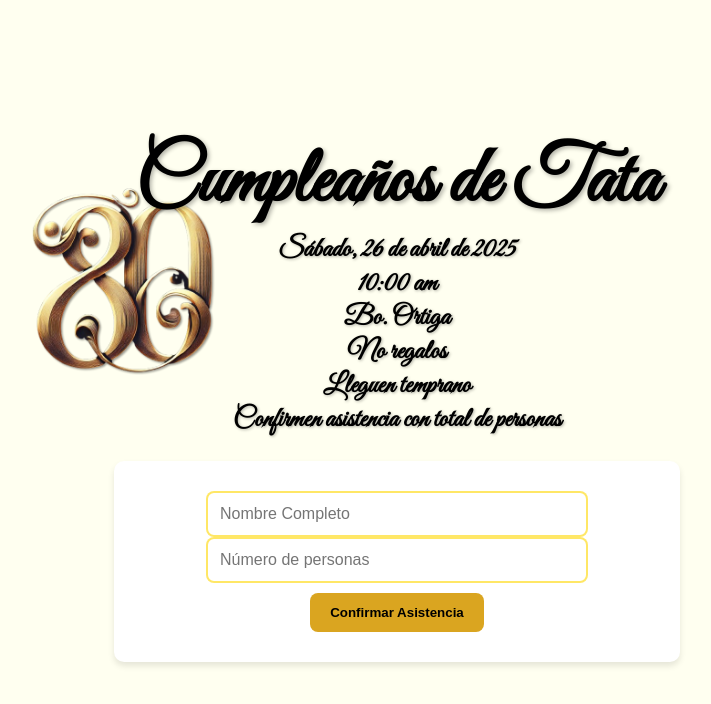
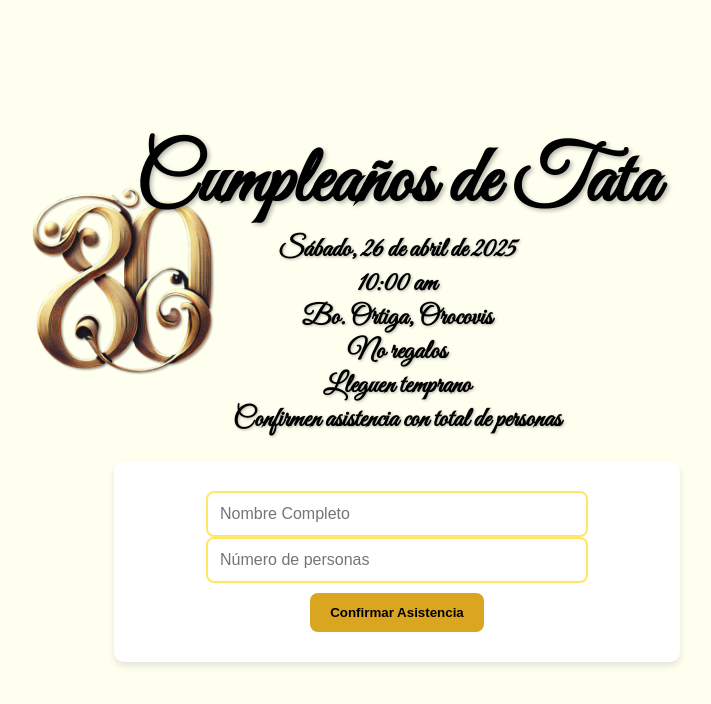
Before and after one commit to arebac/ayabday80, a React (Vite) app: page / in a window 1280 px wide. Shown: the top 704 px of the page, without its empty margins (243-954 px from the left). Built offline with nearby package versions, Linux system fonts and the light colour scheme.

Commit message:
changed Bo. Ortiga Orocovis

```diff
--- a/src/components/InvitationPage.jsx
+++ b/src/components/InvitationPage.jsx
@@ -47,7 +47,7 @@ export default function InvitationPage() {
         <div className="centerp">
         <p>Sábado, 26 de abril de 2025</p>
         <p>10:00 am</p>
-        <p>Bo. Ortiga</p>
+        <p>Bo. Ortiga, Orocovis</p>
         <p>No regalos</p>
         <p>Lleguen temprano</p>
         <p>Confirmen asistencia con total de personas</p></div>
```
